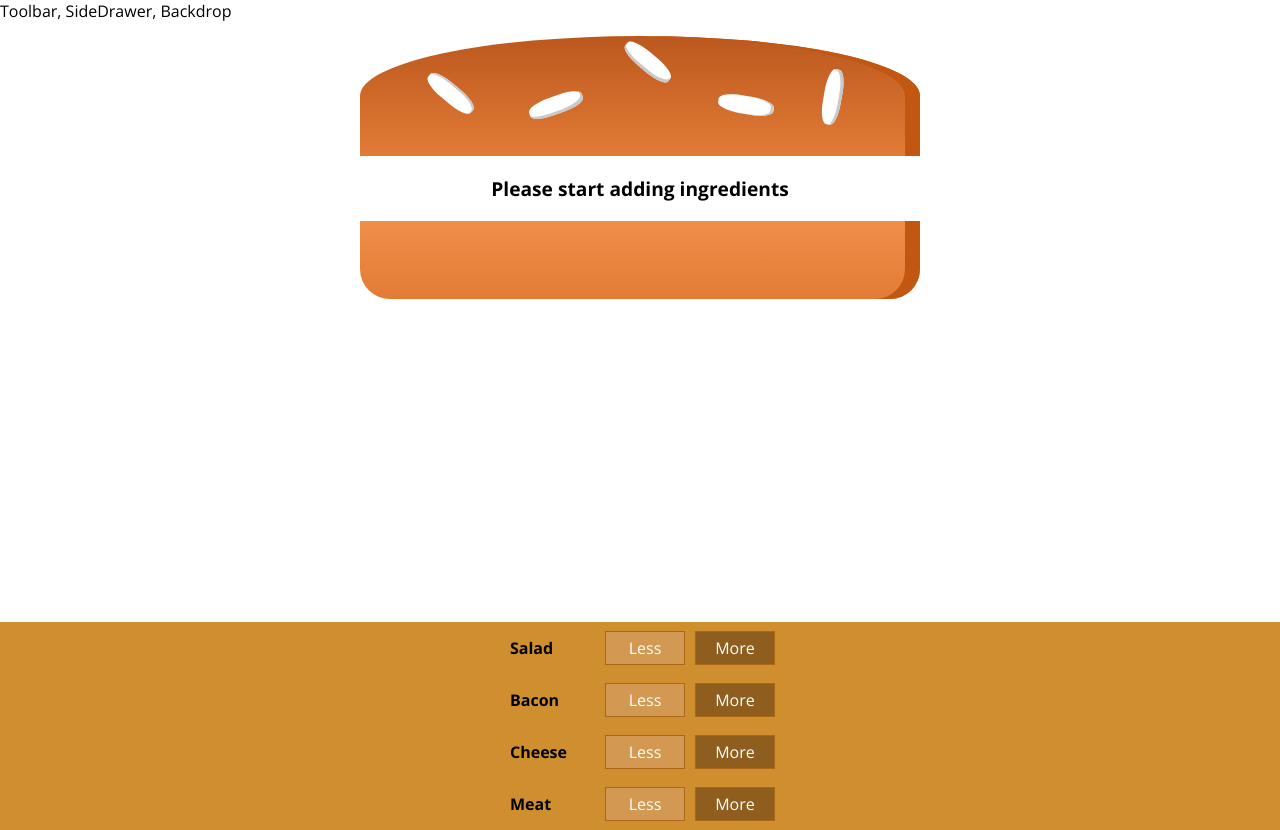
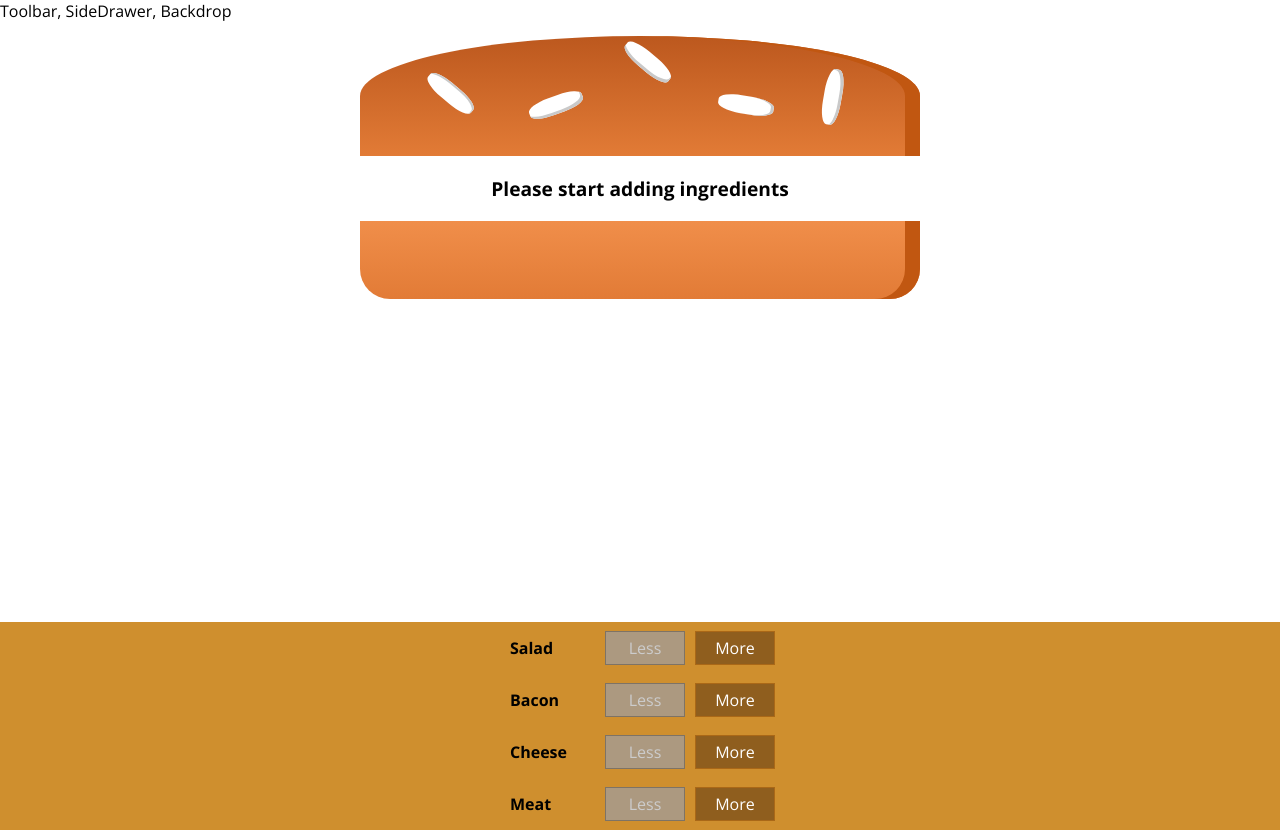
Before and after one commit to Lix311/burger-build, a React (Create React App) app: page / in a window 1280 px wide. Built offline with nearby package versions, Linux system fonts and the light colour scheme.

Commit message:
delete and disable

```diff
--- a/src/components/BuildControl.js
+++ b/src/components/BuildControl.js
@@ -6,7 +6,7 @@
 
         <div className={classes.BuildControl}>
             <div className={classes.Label}>{props.label}</div>
-            <button className={classes.Less}>Less</button>
+            <button className={classes.Less} onClick={props.removed} disabled={props.disabled}>Less</button>
             <button className={classes.More} onClick={props.added}>More</button>
         </div>
     )
--- a/src/components/BuildControls.js
+++ b/src/components/BuildControls.js
@@ -16,6 +16,9 @@
             {controls.map(ctrl => (
                 <BuildControl
                     added={() => props.ingredientAdded(ctrl.type)}
+                    removed={() => props.ingredientRemoved(ctrl.type)}
+                    disabled={props.disabled[ctrl.type]}
+
                     key={ctrl.label}
                     label={ctrl.label}
                 />
--- a/src/containers/BurgerBuilder.js
+++ b/src/containers/BurgerBuilder.js
@@ -41,12 +41,40 @@
         this.setState({totalPrice: newPrice, ingredients: updatedIngredients})
     }
 
+    removeIngredientHandler = (type) => {
+        const oldCount = this.state.ingredients[type];
+        if(oldCount <= 0){
+            return;
+        }
+
+        const updatedCount = oldCount - 1;
+        const updatedIngredients = {
+            ...this.state.ingredients
+        };
+
+        updatedIngredients[type] = updatedCount;
+        const priceAddition = INGREDIENT_PRICES[type];
+        const oldPrice = this.state.totalPrice;
+        const newPrice = oldPrice - priceAddition;
+        this.setState({totalPrice: newPrice, ingredients: updatedIngredients})
+    }
+
     render() {
+        const disableInfo = {
+            ...this.state.ingredients
+        }
+        // copies object with boolean value true/false and pass to BuildControls
+        for(let key in disableInfo){
+            disableInfo[key] = disableInfo[key] <= 0
+        }
+
         return (
             <Aux>
                 <Burger ingredients={this.state.ingredients}/>
                 <BuildControls
                     ingredientAdded={this.addIngredientHandler}
+                    ingredientRemoved={this.removeIngredientHandler}
+                    disabled={disableInfo}
                 />
             </Aux>
         );
```
Also changed, not shown: 1 other file (tests, documents, lock files or other folders).
